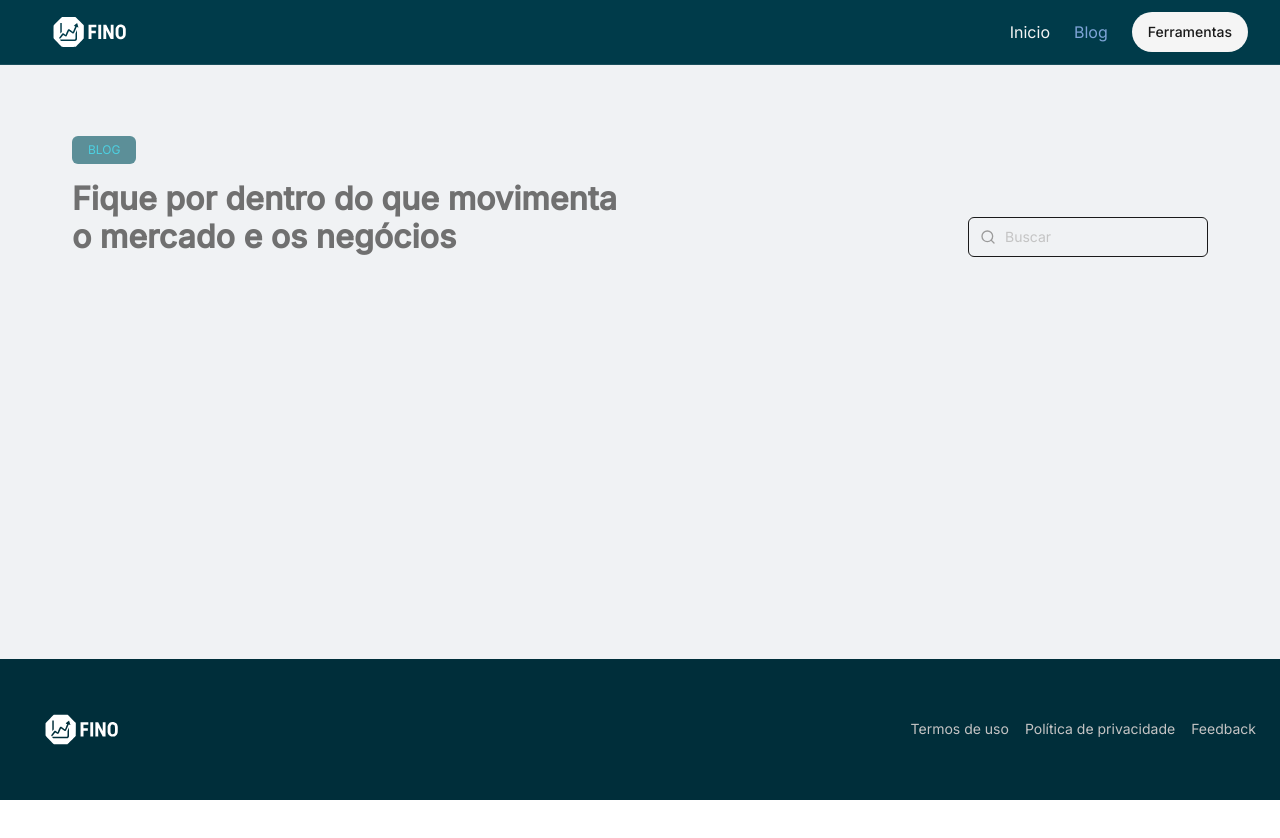
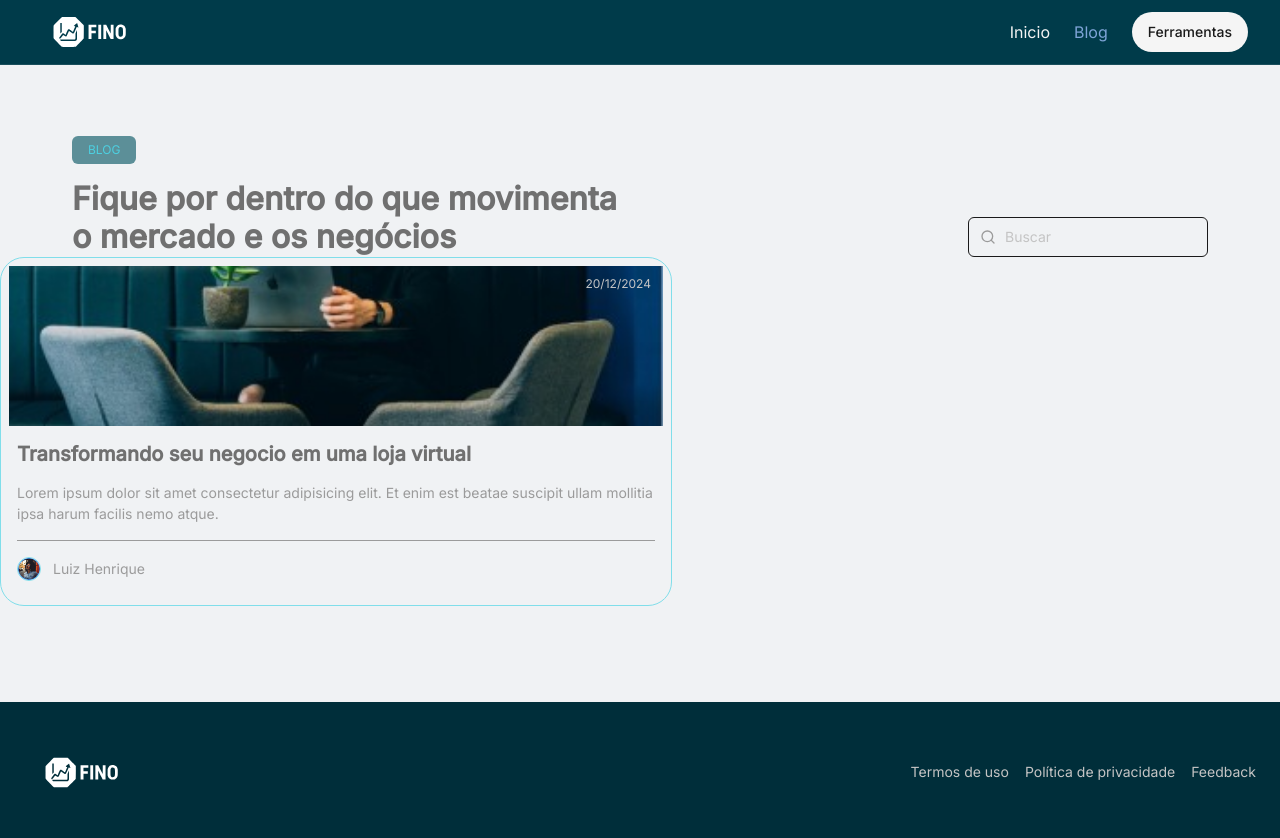
Before and after one commit to Luizhdevs/meu-blog-next, a Next.js app: page /blog in a window 1280 px wide. Shown: the top 838 px of the page. Before the commit the page ends 800 px from the top, so only its background shows below. Built offline with nearby package versions, Linux system fonts and the light colour scheme; a web font is replaced by a local one.

Commit message:
Iniciando Componente PostCard

```diff
--- a/src/templates/blog/blog-list.tsx
+++ b/src/templates/blog/blog-list.tsx
@@ -1,5 +1,6 @@
 import { useRouter } from "next/router";
 import { Search } from "../../components/search";
+import { PostCard } from "./components/post-card";
 
 export function BlogList() {
     const router = useRouter();
@@ -24,6 +25,10 @@ export function BlogList() {
                     <Search />
                 </div>
             </header>
+
+            {/* Listagem de posts */}
+
+            <PostCard />
         </div>
     )
 }
--- /dev/null
+++ b/src/templates/blog/components/post-card/index.ts
@@ -0,0 +1 @@
+export * from './post-cart';
--- /dev/null
+++ b/src/templates/blog/components/post-card/post-cart.tsx
@@ -0,0 +1,43 @@
+import Image from "next/image"
+import Link from "next/link"
+
+export const PostCard = () => {
+    return (
+        <Link href={`/blog/`} className="w-full max-w-2xl rounded-3xl border-[1px] border-blue-200 bg-primary-900 overflow-hidden transition-all duration-300 hover:border-[1px] hover:border-blue-300">
+            {/* POST CONTENT  */}
+            <div className="p-2 rounded-md overflow-hidden">
+                {/* Image container  */}
+                <div className="relative">
+                    <div className="absolute top-0 right-0 px-3 py-1">
+                        <span className="text-gray-300 text-body-xs">20/12/2024</span>
+                    </div>
+                    <Image
+                        src={`/assets/primeiro-post.png`}
+                        alt=""
+                        width={288}
+                        height={144}
+                        className="w-full h-40 object-cover object-center"
+                    />
+                </div>
+                {/* POST INFO  */}
+                <div className="px-2 mt-4 space-y-4">
+                    <h2 className="text-heading-sm text-gray-500 line-clamp-3">Transformando seu negocio em uma loja virtual</h2>
+                    <p className="text-gray-400 text-body-sm line-clamp-3"> Lorem ipsum dolor sit amet consectetur adipisicing elit. Et enim est beatae suscipit ullam mollitia ipsa harum facilis nemo atque. </p>
+
+                    {/* POST FOOTER  */}
+                    <div className="flex items-center gap-3 border-t border-gray-400 py-4">
+                        <div className="relative h-5 w-5 md:h-6 md:w-6 overflow-hidden rounded-full border-blue-200 border-[1px]">
+                            <Image
+                                src={`/customer01.png`}
+                                alt=""
+                                fill
+                                className="object-cover rounded-md"
+                            />
+                        </div>
+                        <span className="text-body-sm text-gray-400">Luiz Henrique</span>
+                    </div>
+                </div>
+            </div>
+        </Link>
+    )
+}
```
